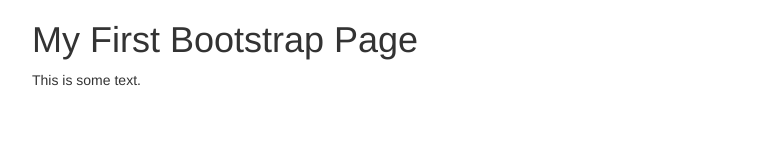
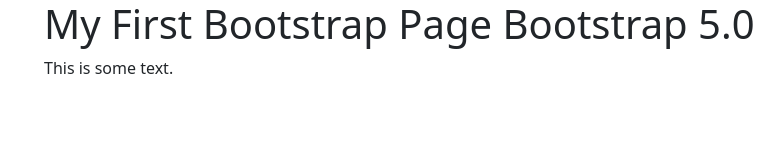
Before and after one commit to zwmyint/zwmyint-io01.github.io, a plain HTML site: page index.html in a window 1280 px wide. Shown: the whole page, without its empty margins (38-822 px from the left). Drawn offline with nearby package versions, Linux system fonts and the light colour scheme.

Commit message:
io01 002 commit at 20210712
002 commit of io01.app

```diff
--- a/index.html
+++ b/index.html
@@ -2,18 +2,33 @@
 <html lang="en">
 <head>
   <title>ZWMYINT - IO01.APP</title>
+
+  <!-- Required meta tags -->
   <meta charset="utf-8">
   <meta name="viewport" content="width=device-width, initial-scale=1">
-  <link rel="stylesheet" href="https://maxcdn.bootstrapcdn.com/bootstrap/3.4.1/css/bootstrap.min.css">
+
+  <!-- Bootstrap CSS -->
+  <link href="https://cdn.jsdelivr.net/npm/bootstrap@5.0.2/dist/css/bootstrap.min.css" rel="stylesheet" integrity="sha384-EVSTQN3/azprG1Anm3QDgpJLIm9Nao0Yz1ztcQTwFspd3yD65VohhpuuCOmLASjC" crossorigin="anonymous">
+
+  <!-- Option 1: Bootstrap Bundle with Popper -->
+  <script src="https://cdn.jsdelivr.net/npm/bootstrap@5.0.2/dist/js/bootstrap.bundle.min.js" integrity="sha384-MrcW6ZMFYlzcLA8Nl+NtUVF0sA7MsXsP1UyJoMp4YLEuNSfAP+JcXn/tWtIaxVXM" crossorigin="anonymous"></script>
+
   <script src="https://ajax.googleapis.com/ajax/libs/jquery/3.5.1/jquery.min.js"></script>
-  <script src="https://maxcdn.bootstrapcdn.com/bootstrap/3.4.1/js/bootstrap.min.js"></script>
+
 </head>
 <body>
 
 <div class="container">
-  <h1>My First Bootstrap Page</h1>
+  <h1>My First Bootstrap Page Bootstrap 5.0</h1>
   <p>This is some text.</p>
 </div>
 
+    <!-- Option 2: Separate Popper and Bootstrap JS -->
+    <!--
+    <script src="https://cdn.jsdelivr.net/npm/@popperjs/core@2.9.2/dist/umd/popper.min.js" integrity="sha384-IQsoLXl5PILFhosVNubq5LC7Qb9DXgDA9i+tQ8Zj3iwWAwPtgFTxbJ8NT4GN1R8p" crossorigin="anonymous"></script>
+    <script src="https://cdn.jsdelivr.net/npm/bootstrap@5.0.2/dist/js/bootstrap.min.js" integrity="sha384-cVKIPhGWiC2Al4u+LWgxfKTRIcfu0JTxR+EQDz/bgldoEyl4H0zUF0QKbrJ0EcQF" crossorigin="anonymous"></script>
+    -->
+    <!-- Optional JavaScript; choose one of the two! -->
+
 </body>
 </html>
```
